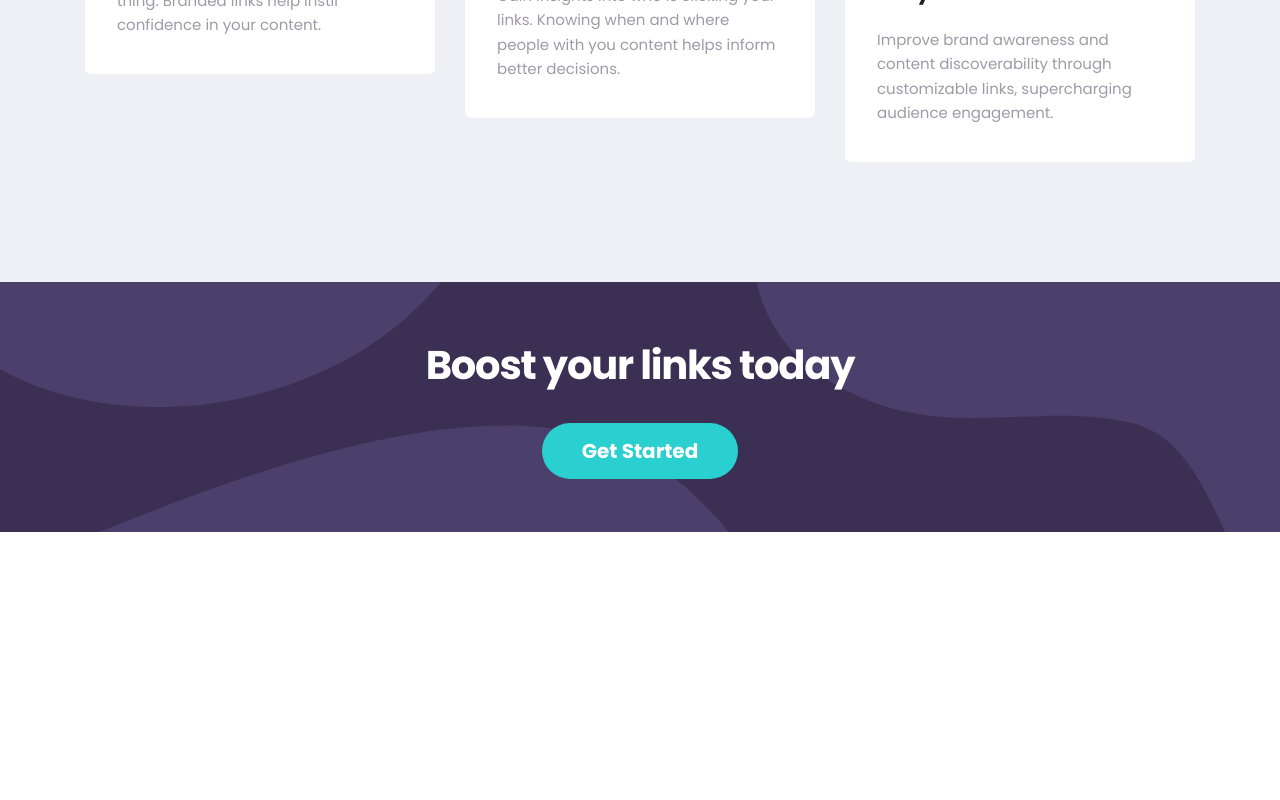
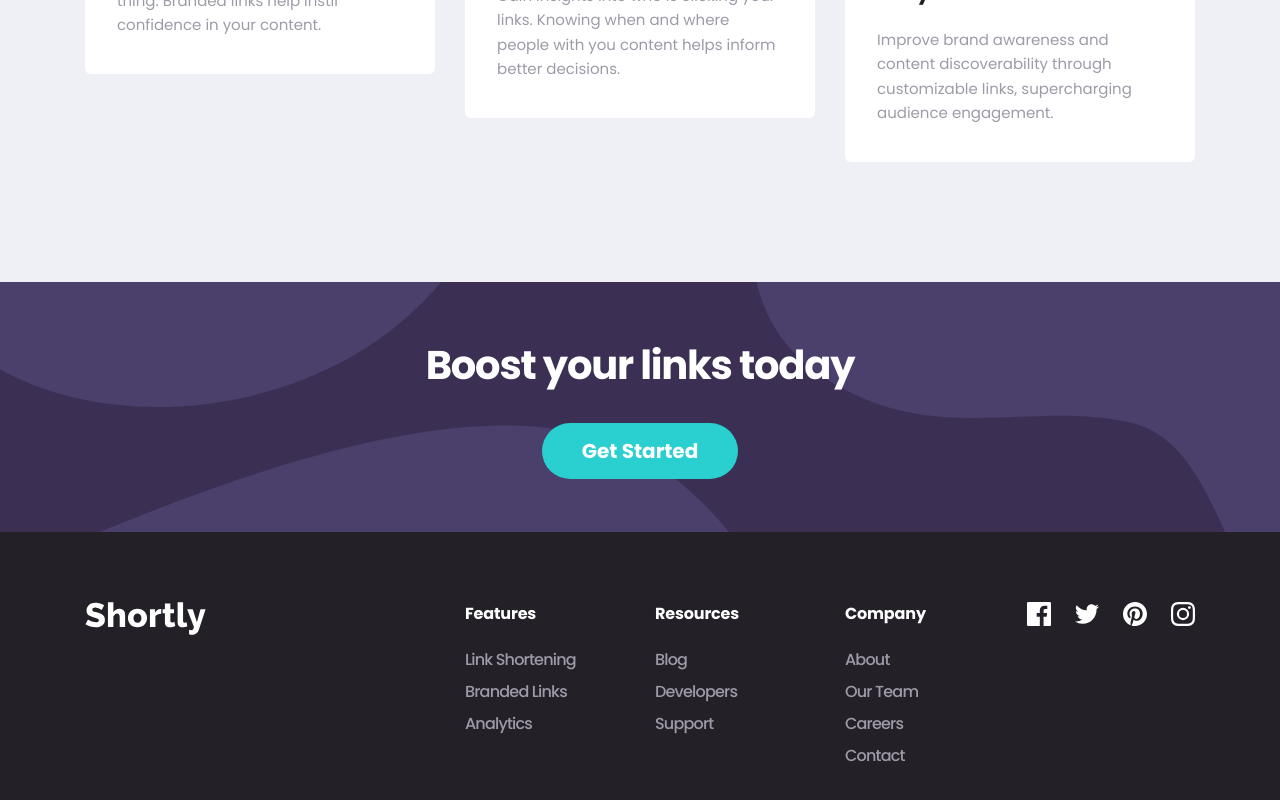
Before and after one commit to anindyoo/fe-mentor-5-shortly, a React (Create React App) app: page / in a window 1280 px wide. Shown: the part 1524-2324 px from the top of the page. Before the commit the page ends 2056 px from the top, so only its background shows below. Built offline with nearby package versions, Linux system fonts and the light colour scheme.

Commit message:
feat: add footer content.

```diff
--- a/src/components/Footer/Footer.jsx
+++ b/src/components/Footer/Footer.jsx
@@ -1,4 +1,43 @@
+import { Link } from 'react-router-dom';
 import boostBgDesktop from '../../assets/images/backgrounds/bg-boost-desktop.svg';
+import logo from '../../assets/images/logo/logo.svg';
+import facebookIcon from '../../assets/icons/icon-facebook.svg';
+import twitterIcon from '../../assets/icons/icon-twitter.svg';
+import pinterestIcon from '../../assets/icons/icon-pinterest.svg';
+import instagramIcon from '../../assets/icons/icon-instagram.svg';
+
+const footerLinksData = {
+  features: ['Link Shortening', 'Branded Links', 'Analytics'],
+  resources: ['Blog', 'Developers', 'Support'],
+  company: ['About', 'Our Team', 'Careers', 'Contact'],
+};
+
+const socialLinksData = [
+  {
+    title: 'Facebook',
+    link: '',
+    icon: facebookIcon,
+    iconAlt: 'Facebook logo. A rounded square with a tranparent form of a letter f on the right side.',
+  },
+  {
+    title: 'Twitter',
+    link: '',
+    icon: twitterIcon,
+    iconAlt: 'Twitter logo. A bird facing to the right.',
+  },
+  {
+    title: 'Pinterest',
+    link: '',
+    icon: pinterestIcon,
+    iconAlt: 'Pinterest logo. A circle with a letter p that resembles the shape of rounded push pin.',
+  },
+  {
+    title: 'Instagram',
+    link: '',
+    icon: instagramIcon,
+    iconAlt: 'Instagram logo. A rounded square border with a circle in the center, & a dot at the top right, resembling a camera frame, camera lense, & camera flashlight respectively',
+  },
+];
 
 const Footer = () => {
   console.log();
@@ -37,6 +76,81 @@ const Footer = () => {
           </button>
         </div>
       </div>
+      <div className="
+      FOOTER-BANNER
+      bg-neutralVeryDarkViolet"
+      >
+        <div className="
+        FOOTER-BANNER-CONTAINER
+        SECTION-CENTER
+        flex flex-row justify-between
+        py-[4.375rem]"
+        >
+          <Link to="/" className="w-fit h-fit">
+            <div
+              className="
+              LOGO-WHITE
+              w-[7.563rem] h-[2.063rem]
+              bg-white"
+              style={{
+                mask: `url(${logo}) no-repeat`,
+              }}
+            />
+          </Link>
+          <div className="
+          FOOTER-LINKS
+          flex flex-row justify-between gap-8
+          w-fit"
+          >
+            <div className="
+            FOOTER-NAVLINKS-LIST
+            flex flex-row justify-between gap-10"
+            >
+              {Object.keys(footerLinksData).map((footerLink) => (
+                <ul
+                  key={`${footerLink}-navlinks`}
+                  className={`
+                  FOOTER-NAVLINKS-SUBLIST-${footerLink}
+                  flex flex-col gap-6
+                  w-[9.375rem]`}
+                >
+                  <div className="text-base tracking-[-0.01em] font-bold text-white">
+                    {footerLink[0].toUpperCase() + footerLink.substring(1)}
+                  </div>
+                  <ul className="
+                  SUBLIST-NAVLINKS-LIST
+                  flex flex-col gap-3"
+                  >
+                    {footerLinksData[footerLink].map((navlink) => (
+                      <li
+                        key={navlink.replace(/ /g, '')}
+                        className="text-base/[1.25em] tracking-tighter font-medium"
+                      >
+                        <Link to="/">
+                          {navlink}
+                        </Link>
+                      </li>
+                    ))}
+                  </ul>
+                </ul>
+              ))}
+            </div>
+            <ul className="
+            SOCIAL-LINKS-LIST
+            flex flex-row items-center gap-6
+            h-fit"
+            >
+              {socialLinksData.map((social) => (
+                <li key={social.title}>
+                  <a href={social.link} title={social.title}>
+                    <img src={social.icon} alt={social.iconAlt} />
+                  </a>
+                </li>
+              ))}
+            </ul>
+          </div>
+        </div>
+      </div>
     </div>
   );
 };
```
